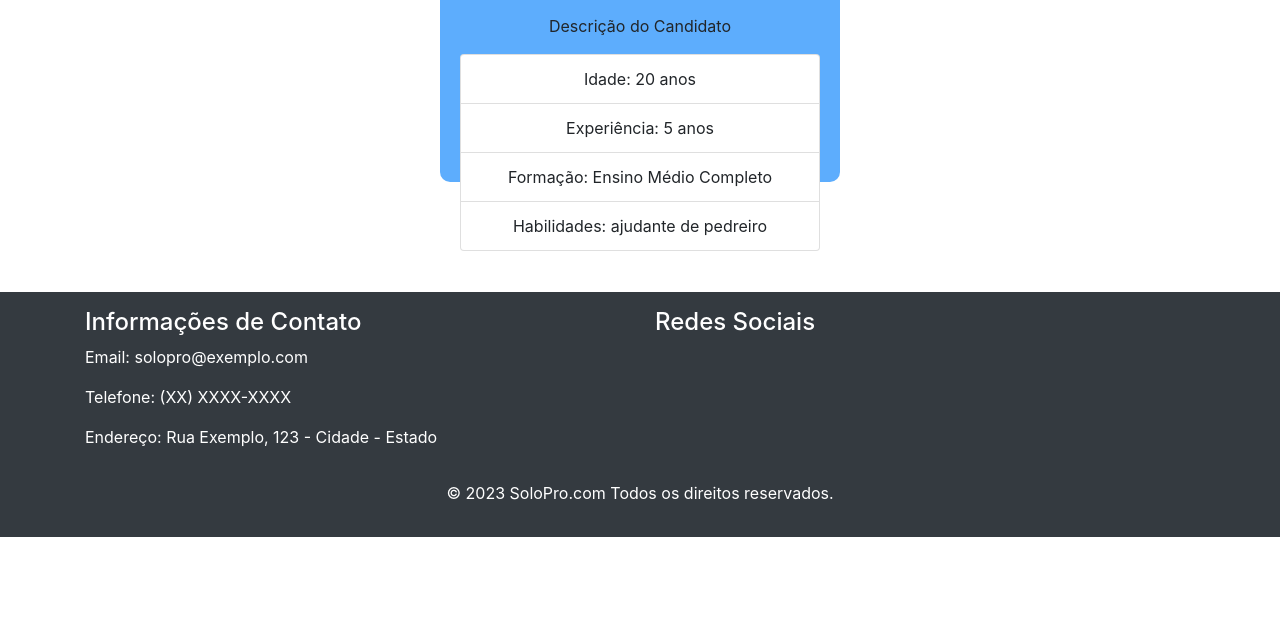
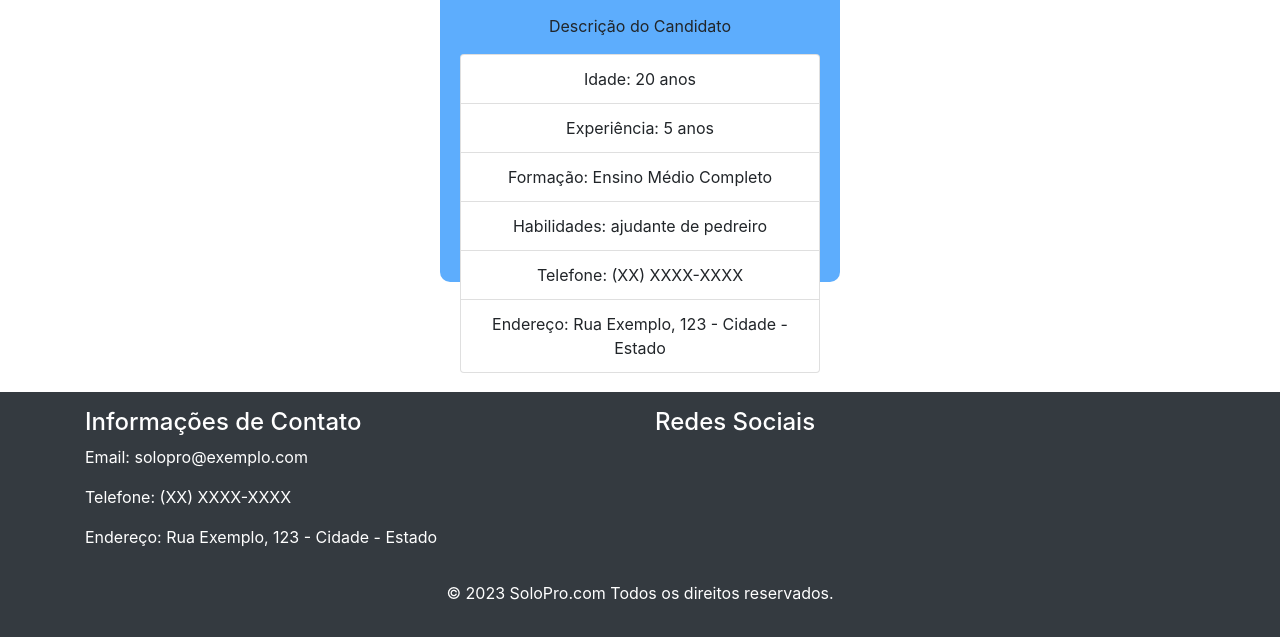
Before and after one commit to fandre000/projeto-web-soloPro, a Django app: page /detalhes/ in a window 1280 px wide. Shown: the part 374-1011 px from the top of the page. Before the commit the page ends 911 px from the top, so only its background shows below. Run offline with Django 4.2, Linux system fonts and the light colour scheme; some libraries are stand-ins or nearby versions.

```diff
--- a/projeto_soloPro/app_soloPro/templates/home/detalhes.html
+++ b/projeto_soloPro/app_soloPro/templates/home/detalhes.html
@@ -10,7 +10,7 @@
     <style>
         .candidate-details-container {
             background-color: #5dadfd;
-            height: 400px;
+            height: 500px;
             width: 400px;
             margin: 0 auto;
             margin-top: 100px;
@@ -68,6 +68,8 @@
                 <li class="list-group-item">Experiência: 5 anos</li>
                 <li class="list-group-item">Formação: Ensino Médio Completo</li>
                 <li class="list-group-item">Habilidades: ajudante de pedreiro</li>
+                <li class="list-group-item">Telefone: (XX) XXXX-XXXX</li>
+                <li class="list-group-item">Endereço: Rua Exemplo, 123 - Cidade - Estado</li>
             </ul>
 
         </div>
```
